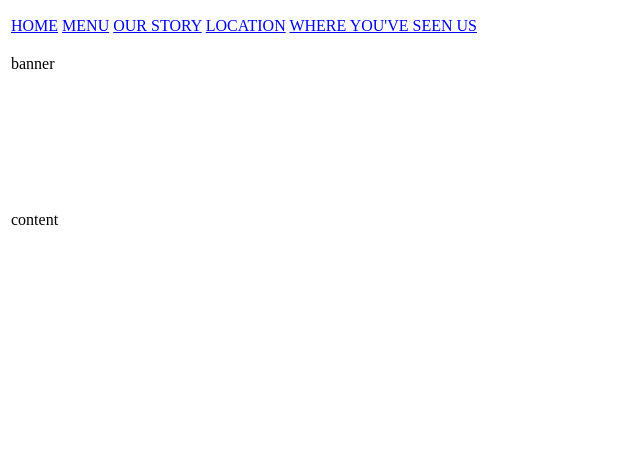
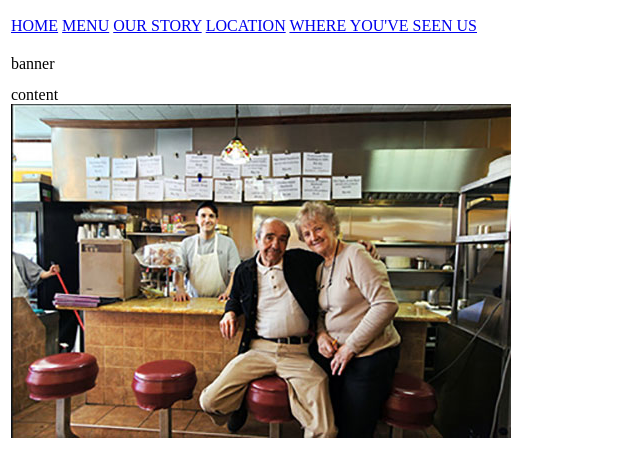
Before and after one commit to mariettasnia/final-project, a plain HTML site: page website/our-story.html in a window 1280 px wide. Shown: the whole page, without its empty margins (0-640 px from the left). Drawn offline with Linux system fonts and the light colour scheme.

Commit message:
put a pic..might change

```diff
--- a/website/our-story.html
+++ b/website/our-story.html
@@ -18,7 +18,7 @@
     <td height="37"><!-- InstanceBeginEditable name="banner" -->banner<!-- InstanceEndEditable --></td>
   </tr>
   <tr>
-    <td height="267"><!-- InstanceBeginEditable name="content" -->content<!-- InstanceEndEditable --></td>
+    <td height="267"><!-- InstanceBeginEditable name="content" -->content<img src="images/pappou.jpg" width="500" height="334" alt=""/><!-- InstanceEndEditable --></td>
   </tr>
 </table>
 </body>
```
Also changed, not shown: website/images/pappou.jpg (added).
